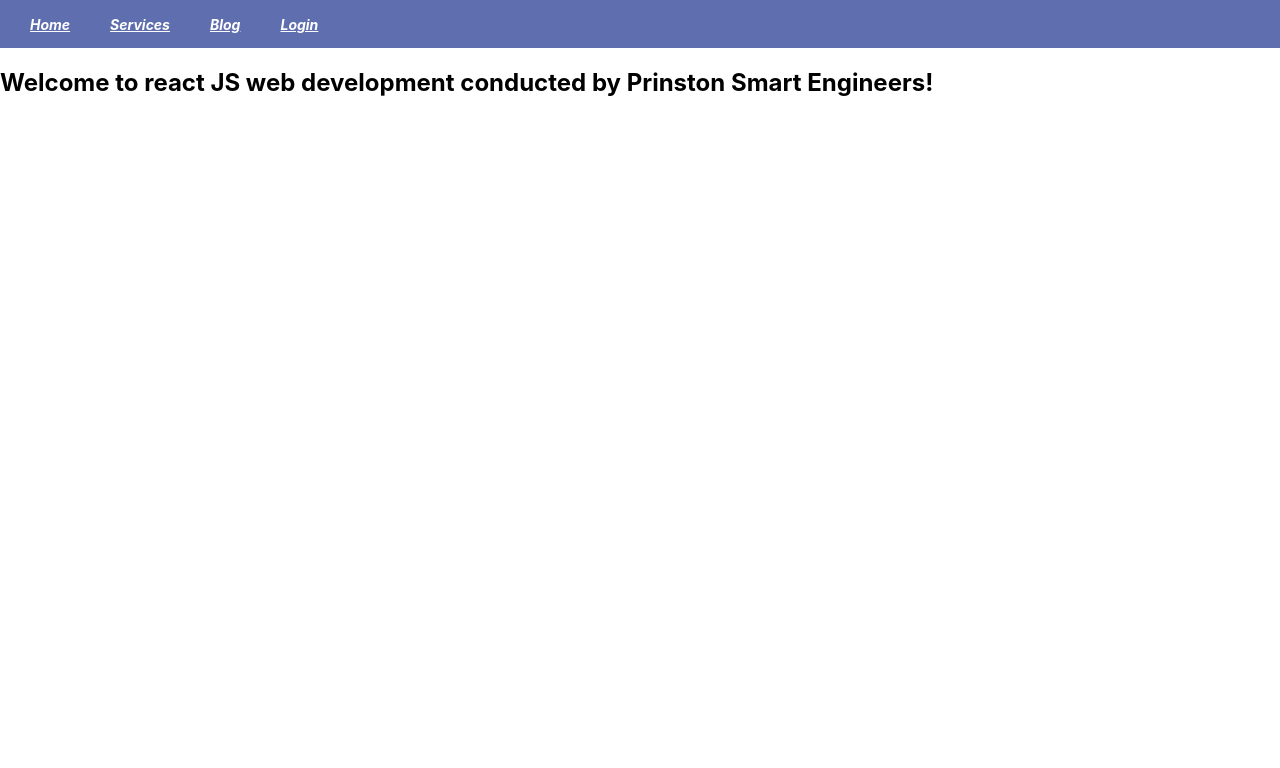
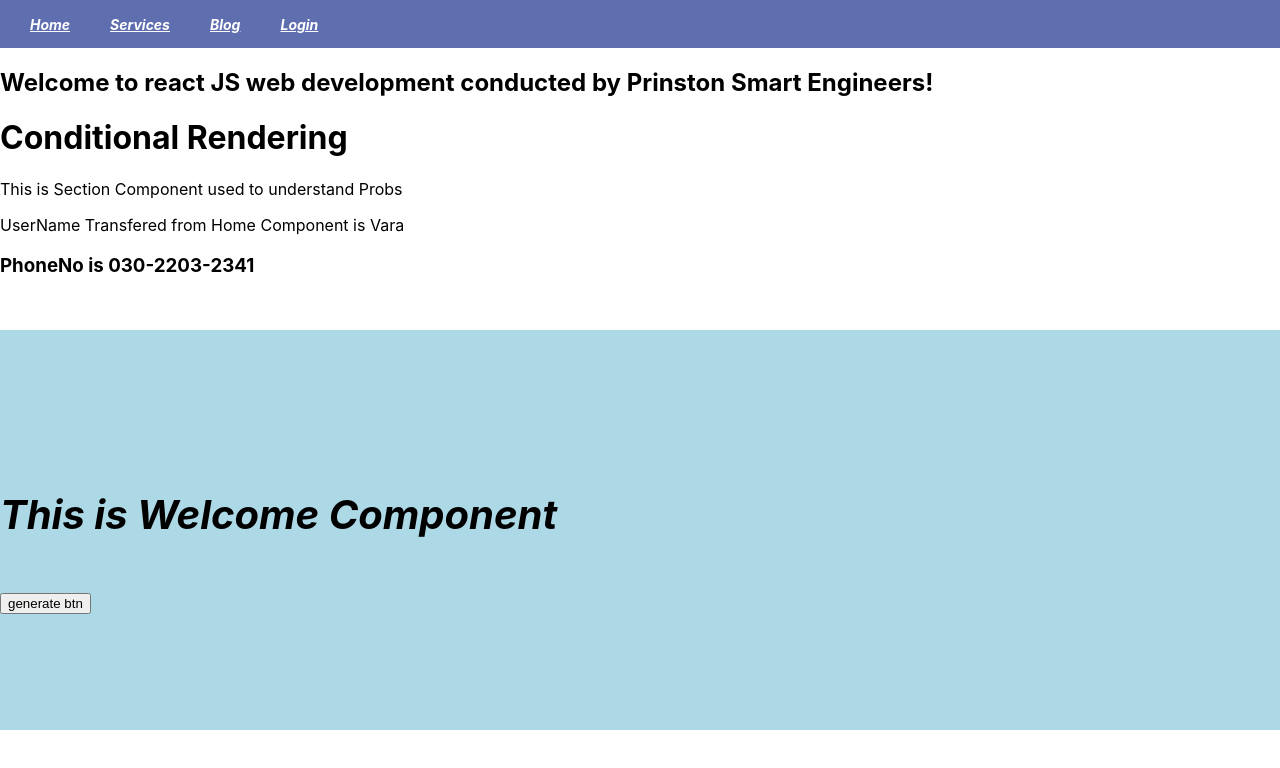
Before and after one commit to hrvaralakshmi956-cpu/keystone, a React (Create React App) app: page / in a window 1280 px wide. Shown: the top 768 px of the page. Built offline with nearby package versions, Linux system fonts and the light colour scheme.

Commit message:
Day 19 & 20 Internship work

```diff
--- a/src/App.js
+++ b/src/App.js
@@ -7,6 +7,7 @@ import Blog from './Blog.jsx';
 import Services from './Services.jsx';
 import Home from './Home.jsx';
 import Login from './Login.jsx';
+
 
 function App() {
   return (
--- a/src/Home.jsx
+++ b/src/Home.jsx
@@ -1,11 +1,27 @@
-import React from 'react'
+import React,{useEffect} from "react";
+import Section from "./Section.jsx";
+import Welcome from "./Welcome.jsx";
 
 function Home() {
+    useEffect(()=>{
+    console.log("inside useEffect");
+    console.log("running inside the useffect");
+    },[])
+
+
+    function getAvg()
+    {
+        alert("avg");
+    }
+
     return (
         <div>
-            <h2>Welcome to react JS web development conducted by Prinston Smart Engineers!</h2>
+            <h2>Welcome to react JS web development conducted by Prinston Smart Engineers!
+            </h2>
+            <Section userName={"Vara"} phoneNo={"030-2203-2341"}/>
+            <Welcome generateAvg={getAvg}/>
         </div>
-    )
+    );
 }
 
-export default Home
+export default Home;
--- a/src/Login.jsx
+++ b/src/Login.jsx
@@ -1,10 +1,15 @@
-import React from 'react';
-import { useState } from 'react';
+import React from "react";
+import { useState , useEffect } from 'react';
 
 function Login() {
 
-    const [name,setname]=useState("Varalakshmi");
-    const [password,setpassword]=useState("vara@123");
+    const [name,setname]=useState("Vara");
+    const [password,setpassword]=useState("1");
+
+    useEffect(()=>{
+    console.log("Will be printed when password is updated")
+    alert("pwd updated");
+},[password])
 
     console.log("value in variable name",name);
     console.log("value in  variable password",password);
--- /dev/null
+++ b/src/Section.jsx
@@ -0,0 +1,19 @@
+import React from 'react'
+
+function Section({userName,phoneNo}) {
+    console.log("user",userName);
+
+    return (
+        <div>
+            {/* Conditional Rendering */}
+            {
+                userName==="Vara" ? <h1>Conditional Rendering </h1>:<i>Invalid prop passed</i>
+            }
+            This is Section Component used to understand Probs
+            <p>UserName Transfered from Home Component is {userName}</p>
+            <h3>PhoneNo is {phoneNo}</h3>
+        </div>
+    )
+}
+
+export default Section
--- a/src/Services.jsx
+++ b/src/Services.jsx
@@ -1,6 +1,11 @@
-import React from 'react'
+import React from "react";
+import SubCompo from "./SubCompo";
 
 function Services() {
+
+    function Sum(){
+    alert("Sum");
+    }
     return (
         <div>
           Our Services
@@ -9,6 +14,7 @@ function Services() {
             <li>Web Development</li>
             <li>Cyber Security</li>
             </ol>
+            <SubCompo callfuncSum={Sum}/>
         </div>
     );
 }
--- /dev/null
+++ b/src/SubCompo.jsx
@@ -0,0 +1,12 @@
+import React from 'react'
+
+function SubCompo({callfuncSum}) {
+    return (
+        <div>
+            <h2>This is SubComponent</h2>
+           <button onClick={callfuncSum} >call func sub </button>
+        </div>
+    )
+}
+
+export default SubCompo
--- a/src/Welcome.jsx
+++ b/src/Welcome.jsx
@@ -1,11 +1,13 @@
 import React from "react";
 import './App.css';
 
-function Welcome()
+function Welcome({generateAvg})
 {
+
    return (
     <div className="WelcomeSection">
     <h4 className="Welcometxt"> This is Welcome Component</h4>
+    <button onClick={generateAvg}>generate btn</button>
     </div>
    )
 }
```
Also changed, not shown: src/Blog.jsx (+8 -3 lines), src/Signup.jsx (added, +19 -0 lines).
